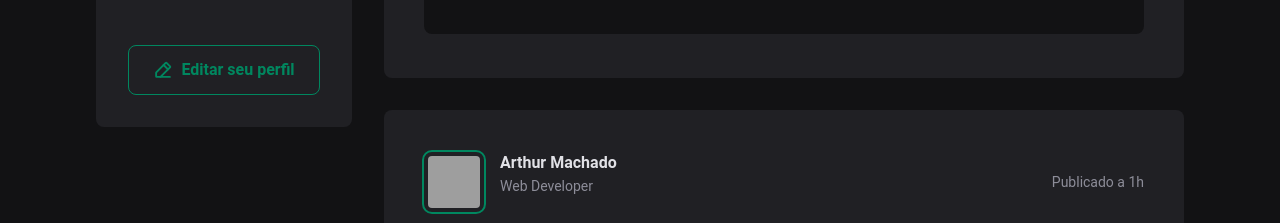
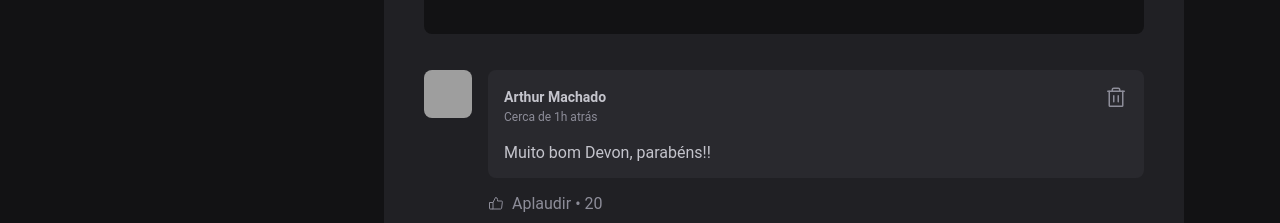
Before and after one commit to arthurcomac/feed-react, a React app: page / in a window 1280 px wide. Shown: the part 577-800 px from the top of the page. Built offline with nearby package versions, Linux system fonts and the light colour scheme; grey boxes are pictures that could not be loaded; the HTML template or start-up script is replaced by a standard one.

Commit message:
criado componente de feedback de usuario

```diff
--- a/src/App.jsx
+++ b/src/App.jsx
@@ -10,7 +10,6 @@ function App() {
       <Header />
       <div className={styles.wrapper}>
         <aside>
-          <Sidebar />
           <Sidebar />
         </aside>
         <main>
--- /dev/null
+++ b/src/components/Comment.jsx
@@ -0,0 +1,33 @@
+import { ThumbsUp, Trash } from 'phosphor-react';
+import styles from './Comment.module.css';
+
+export function Comment () {
+  return (
+    <div className={styles.comment}>
+      <img src="https://github.com/arthurcomac.png" alt="imagem de usuario" />
+
+      <div className={styles.commentBox}>
+        <div className={styles.commentContent}>
+          <header>
+            <div className={styles.authorAndTime}>
+              <strong>Arthur Machado</strong>
+              <time title='7 de dezembro 2022 ás 14:32:00' dateTime='2022-12-07 14:32:00'>Cerca de 1h atrás</time>
+            </div>
+            <button title='Deletar comentário'>
+              <Trash size={24} />
+            </button>
+          </header>
+
+          <p>Muito bom Devon, parabéns!!</p>
+        </div>
+
+        <footer>
+          <button>
+            <ThumbsUp />
+            Aplaudir <span>20</span>
+          </button>
+        </footer>
+      </div>
+    </div>
+  )
+}
--- /dev/null
+++ b/src/components/Comment.module.css
@@ -0,0 +1,88 @@
+.comment {
+  margin-top: 1.5rem;
+  display: flex;
+  gap: 1rem;
+}
+
+.comment > img {
+  width: 3rem;
+  height: 3rem;
+  border-radius: 8px;
+}
+
+.commentBox {
+  flex: 1;
+}
+
+.commentContent {
+  background: var(--grey-700);
+  border-radius: 8px;
+  padding: 1rem;
+}
+
+.commentContent header {
+  display: flex;
+  align-items: flex-start;
+  justify-content: space-between;
+}
+
+.authorAndTime strong {
+  display: block;
+  font-size: 0.875rem;
+  line-height: 1.6;
+}
+
+.authorAndTime time {
+  display: block;
+  font-size: 0.75rem;
+  line-height: 1.6;
+  color: var(--grey-400);
+}
+
+.commentContent header button {
+  background: transparent;
+  border: 0;
+  color: var(--grey-400);
+  cursor: pointer;
+  line-height: 0;
+  border-radius: 2px;
+}
+
+
+.commentContent header button:hover {
+  color: var(--red-500);
+}
+
+.commentContent p {
+  margin-top: 1rem;
+  color: var(--grey-300)
+}
+
+.commentBox footer {
+  margin-top: 1rem;
+}
+
+.commentBox footer button {
+  background: transparent;
+  border: 0;
+  color: var(--grey-400);
+  cursor: pointer;
+
+  display: flex;
+  align-items: center;
+
+  border-radius: 2px;
+}
+
+.commentBox footer button:hover {
+  color: var(--green-300)
+}
+
+.commentBox footer button svg {
+  margin-right: 0.5rem;
+}
+
+.commentBox footer button span::before {
+  content: "\2022";
+  padding: 0 0.25rem;
+}
--- a/src/components/Post.jsx
+++ b/src/components/Post.jsx
@@ -1,3 +1,4 @@
+import { Comment } from './Comment';
 import styles from './Post.module.css';
 
 export function Post() {
@@ -32,6 +33,12 @@ export function Post() {
           <button type='submit'>Comentar</button>
         </footer>
       </form>
+
+      <div className={styles.commentList}>
+        <Comment />
+        <Comment />
+        <Comment />
+      </div>
     </article>
   )
 }
--- a/src/components/Post.module.css
+++ b/src/components/Post.module.css
@@ -121,3 +121,7 @@
 .commentForm button[type=submit]:hover {
   background: var(--green-300);
 }
+
+.commentList {
+  margin-top: 2rem;
+}
--- a/src/global.css
+++ b/src/global.css
@@ -11,6 +11,8 @@
 
   --green-300: #00b37e;
   --green-500: #00875f;
+
+  --red-500: #f75a68
 }
 
 :focus{
```
